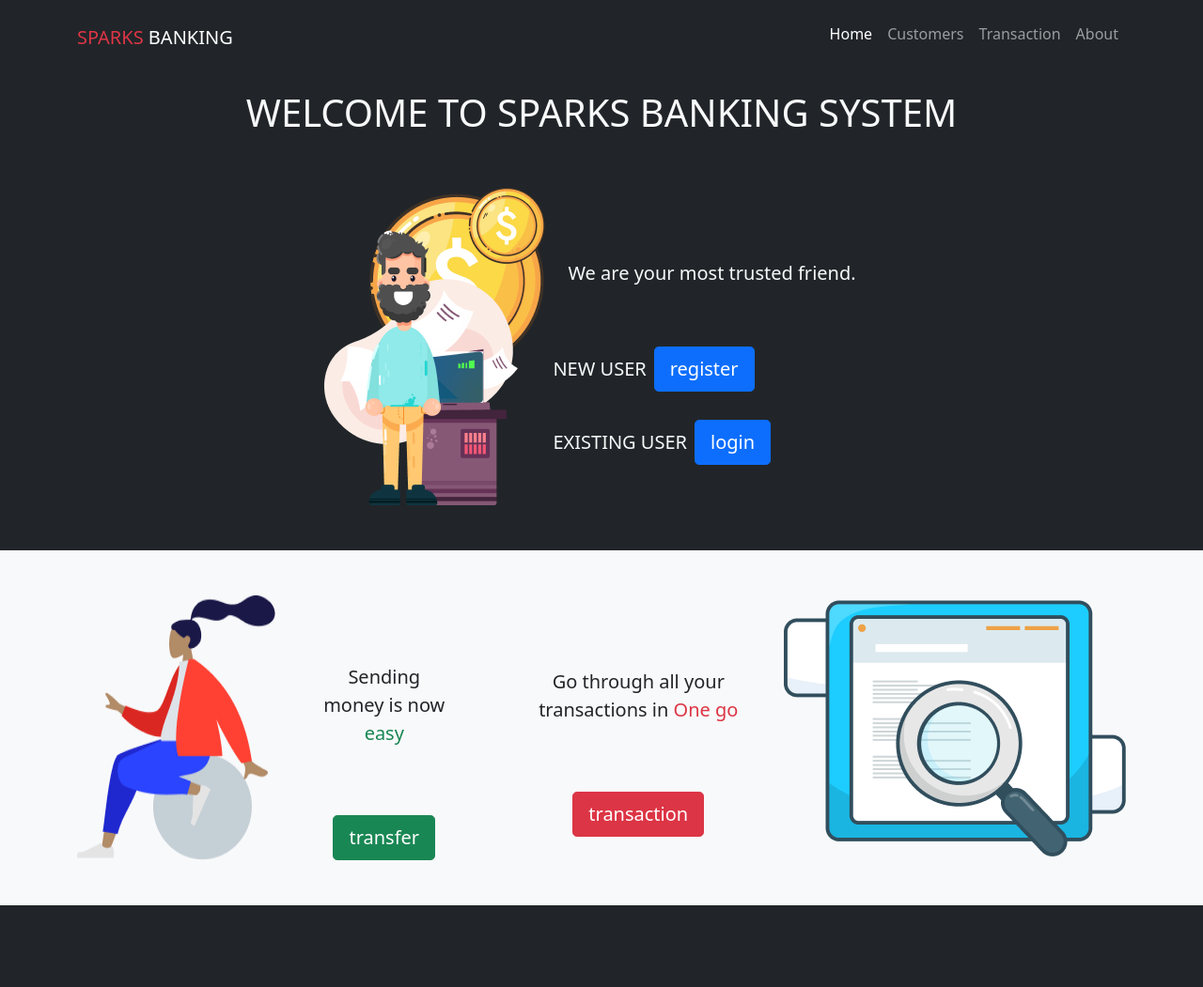
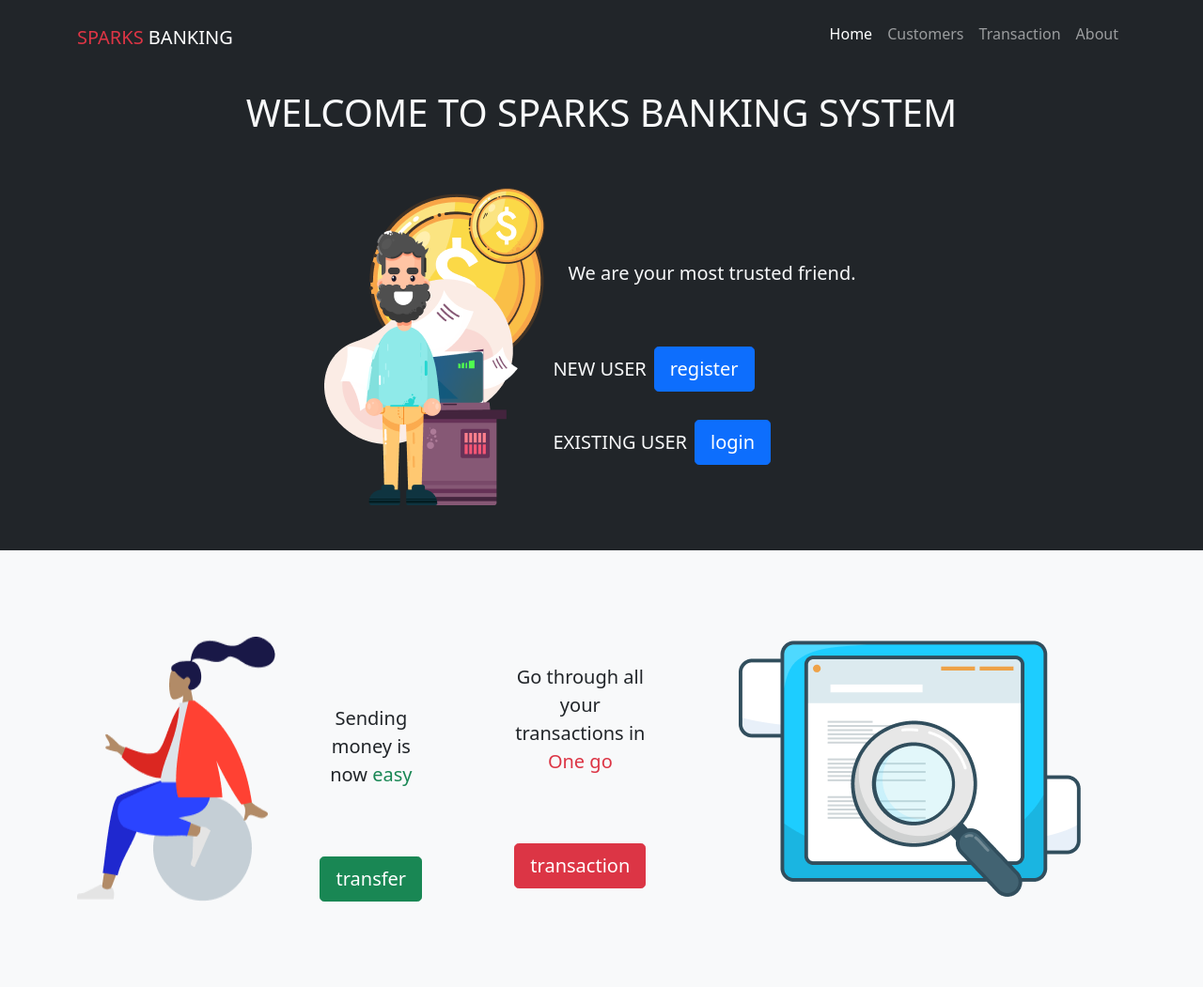
Before and after one commit to Acaashmi/banking-system, a Django app: page / in a window 1280 px wide. Shown: the whole page at 94% size. Before the commit the page ends 964 px from the top, so only its background shows below. Run offline with Django 4.2, Linux system fonts and the light colour scheme; some libraries are stand-ins or nearby versions.

Commit message:
responsive

```diff
--- a/bankingSystem/banking_app/templates/bank/customers.html
+++ b/bankingSystem/banking_app/templates/bank/customers.html
@@ -21,7 +21,7 @@
     <link rel="stylesheet" href="style.css" />
     <title>banking portal</title>
   </head>
-  <body>
+  <body class="bg-dark">
     {% load static %}
     <!-- Navbar -->
     <nav class="navbar navbar-expand-lg bg-dark navbar-dark py-3 fixed-top">
@@ -56,12 +56,12 @@
       </div>
     </nav>
     <!--showcase-->
-    <section class="bg-dark text-light p-5 text-center">
+    <section class="bg-dark text-light p-sm-5 p-1 text-center mb-2">
 
         <div class="container">
         {% include 'bank/messages.html' %}
         <h1 class="p-5">CUSTOMER DETAILS</h1>
-        <div class="d-sm-flex align-items-center justify-content-center">
+        <div class="align-items-center justify-content-center">
             <table class="table text-light">
                 <thead>
                   <tr>
--- a/bankingSystem/banking_app/templates/bank/index.html
+++ b/bankingSystem/banking_app/templates/bank/index.html
@@ -24,20 +24,15 @@
   <body>
     {% load static %}
     <!-- Navbar -->
-    <nav class="navbar navbar-expand-lg bg-dark navbar-dark py-3 fixed-top">
+    <nav class="navbar navbar-expand-md bg-dark navbar-dark py-3 fixed-top">
       <div class="container">
         <a href="#" class="navbar-brand"><span class="text-danger">SPARKS</span> BANKING</a>
 
-        <button
-          class="navbar-toggler"
-          type="button"
-          data-bs-toggle="collapse"
-          data-bs-target="#navmenu"
-        >
+        <button class="navbar-toggler" type="button" data-bs-toggle="collapse" data-bs-target="#navbarSupportedContent" aria-controls="navbarSupportedContent" aria-expanded="false" aria-label="Toggle navigation">
           <span class="navbar-toggler-icon"></span>
         </button>
 
-        <div class="collapse navbar-collapse" id="navmenu">
+        <div class="collapse navbar-collapse" id="navbarSupportedContent">
           <ul class="navbar-nav ms-auto mb-2 mb-lg-2">
             <li class="nav-item">
               <a href="/banking_app" class="nav-link active">Home</a>
@@ -62,7 +57,7 @@
         <div class="d-sm-flex align-items-center justify-content-center">
 
             <img
-            class="img-fluid w-40 d-none d-sm-block"
+            class="img-fluid w-40 d-none d-sm-flex"
             src="{% static '1.png' %}"
             alt=""
           />
@@ -98,15 +93,15 @@
     </section>
     <section class="bg-light text-dark p-5 text-center">
       <div class="container">
-        <div class="d-sm-flex align-items-center justify-content-center">
-          <div class="d-sm-flex">
+        <div class="d-md-flex align-items-center justify-content-center">
+          <div class="d-md-flex">
             <img
               class="img-fluid w-40 d-none d-sm-block"
               src="{% static '2.png' %}"
               alt=""
             />
             <div>
-              <p class="lead my-4 p-5"><b>Sending money is now <span class="text-success">easy</span></b></p>
+              <p class="lead my-4 p-md-5 p-2"><b>Sending money is now <span class="text-success">easy</span></b></p>
               <a href="/banking_app/customer">
               <button
                 class="btn btn-success btn-lg"
@@ -118,9 +113,9 @@
               </a>
             </div>
           </div>
-          <div class="d-sm-flex">
+          <div class="d-md-flex">
             <div>
-              <p class="lead my-4 p-5"><b>Go through all your transactions in <span class="text-danger">One go</span></b></p>
+              <p class="lead my-4 p-md-5 p-2  "><b>Go through all your transactions in <span class="text-danger">One go</span></b></p>
               <a href="/banking_app/transaction">
               <button
                 class="btn btn-danger btn-lg"
@@ -133,7 +128,7 @@
             </div>
 
             <img
-              class="img-fluid w-40 d-none d-sm-block"
+              class="img-fluid w-40 d-none d-sm-block p-5"
               src="{% static '3.png' %}"
               alt=""
             />
```
